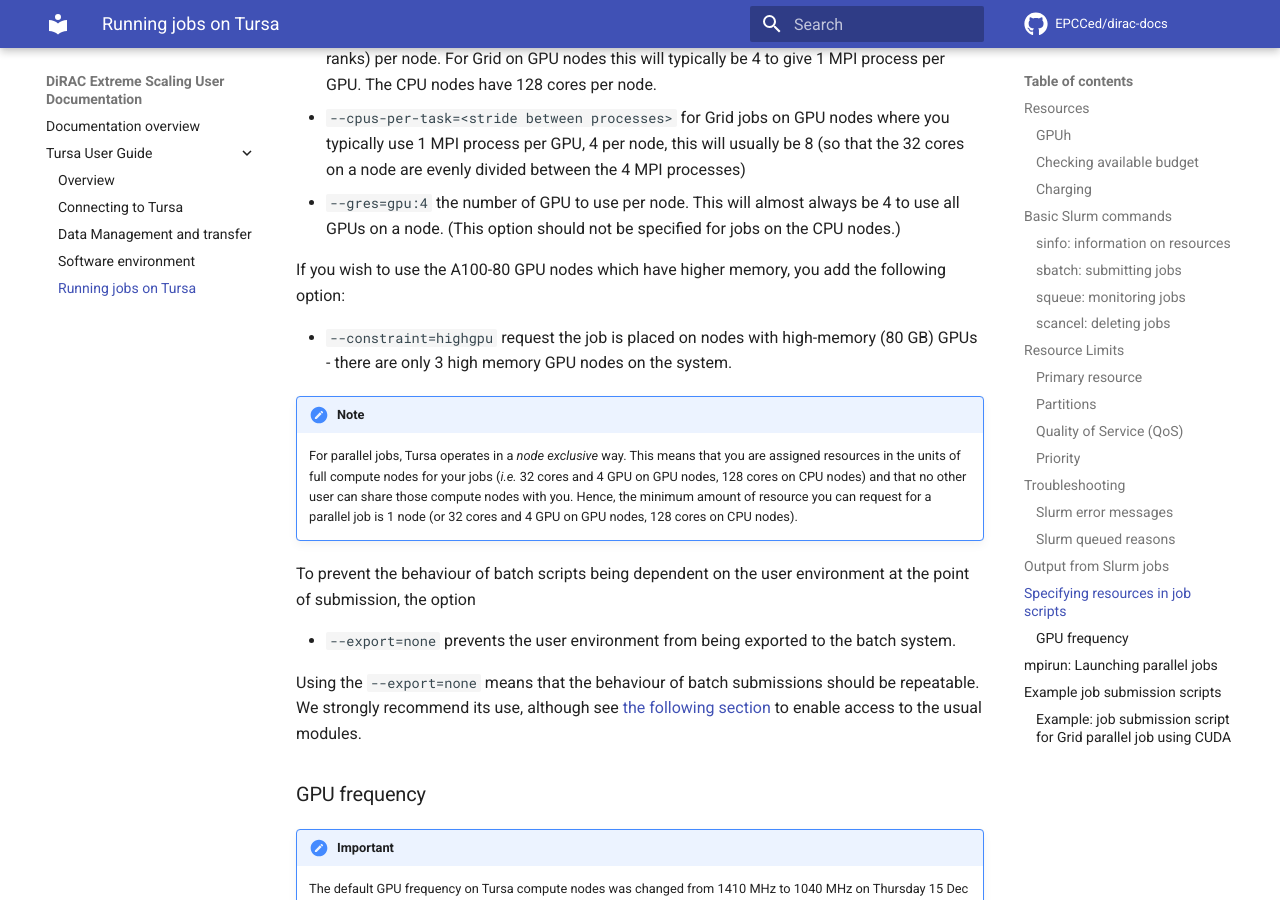
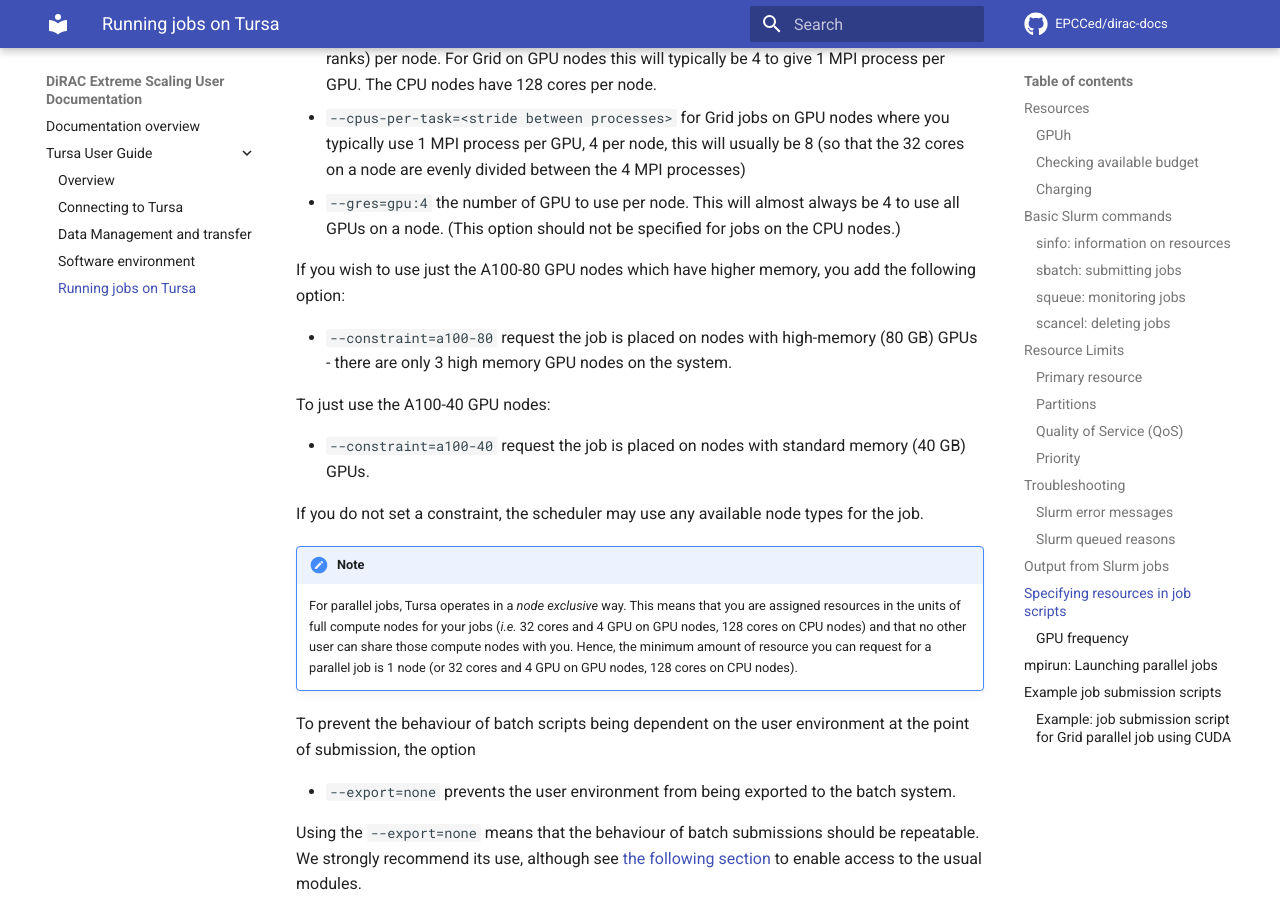
Before and after one commit to EPCCed/dirac-docs, an MkDocs documentation site: the page built from docs/tursa-user-guide/scheduler.md, in a window 1280 px wide and 900 px high, scrolled down 10873 px. Built offline with MkDocs 1.6.1 and Material for MkDocs 9.7.7, drawn with Linux system fonts in a browser that asks for light colours; comment, search, counter and statistics services are not loaded.

Commit message:
Updates contraints docs

```diff
--- a/docs/tursa-user-guide/scheduler.md
+++ b/docs/tursa-user-guide/scheduler.md
@@ -426,11 +426,19 @@ parallel processes and threads they require.
      be 4 to use all GPUs on a node. (This option should not be specified for
      jobs on the CPU nodes.)
 
-If you wish to use the A100-80 GPU nodes which have higher memory, you add the
+If you wish to use just the A100-80 GPU nodes which have higher memory, you add the
 following option:
 
-   - `--constraint=highgpu` request the job is placed on nodes with high-memory
+   - `--constraint=a100-80` request the job is placed on nodes with high-memory
    (80 GB) GPUs - there are only 3 high memory GPU nodes on the system.
+
+To just use the A100-40 GPU nodes:
+
+   - `--constraint=a100-40` request the job is placed on nodes with standard memory
+   (40 GB) GPUs.
+
+If you do not set a constraint, the scheduler may use any available node types for
+the job.
 
 !!! note
     For parallel jobs, Tursa operates in a *node exclusive* way. This
```
